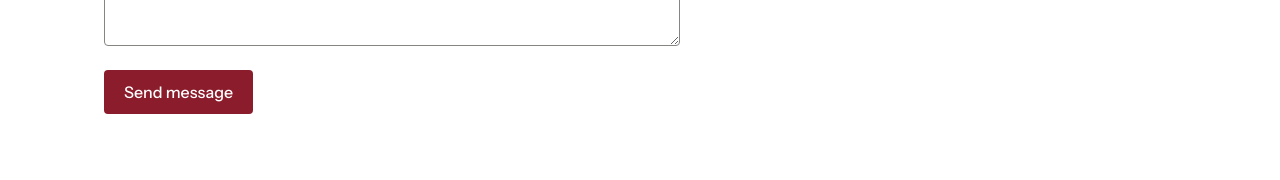
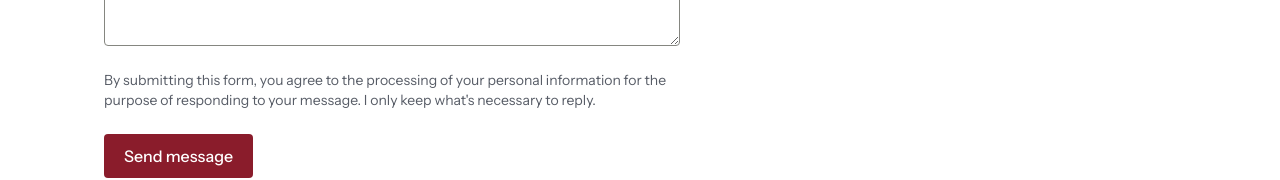
Before and after one commit to PeterIregi/piregi-portfolio, a Next.js app: page /contact in a window 1280 px wide. Shown: the part 620-800 px from the top of the page. Built offline with nearby package versions, Linux system fonts and the light colour scheme; no server answers; the database is empty.

Commit message:
feat(contact): add privacy notice to contact form (#33)

```diff
--- a/src/app/(site)/contact/contact-form.tsx
+++ b/src/app/(site)/contact/contact-form.tsx
@@ -122,6 +122,12 @@ export default function ContactForm({ success }: Props) {
 
         <input type="hidden" name="hp" value="" tabIndex={-1} autoComplete="off" />
 
+        <p className="text-sm text-graphite">
+          By submitting this form, you agree to the processing of your personal information
+          for the purpose of responding to your message. I only keep what&apos;s necessary
+          to reply.
+        </p>
+
         <Button type="submit" className="w-full sm:w-auto" disabled={loading}>
           {loading ? "Sending…" : "Send message"}
         </Button>
```
